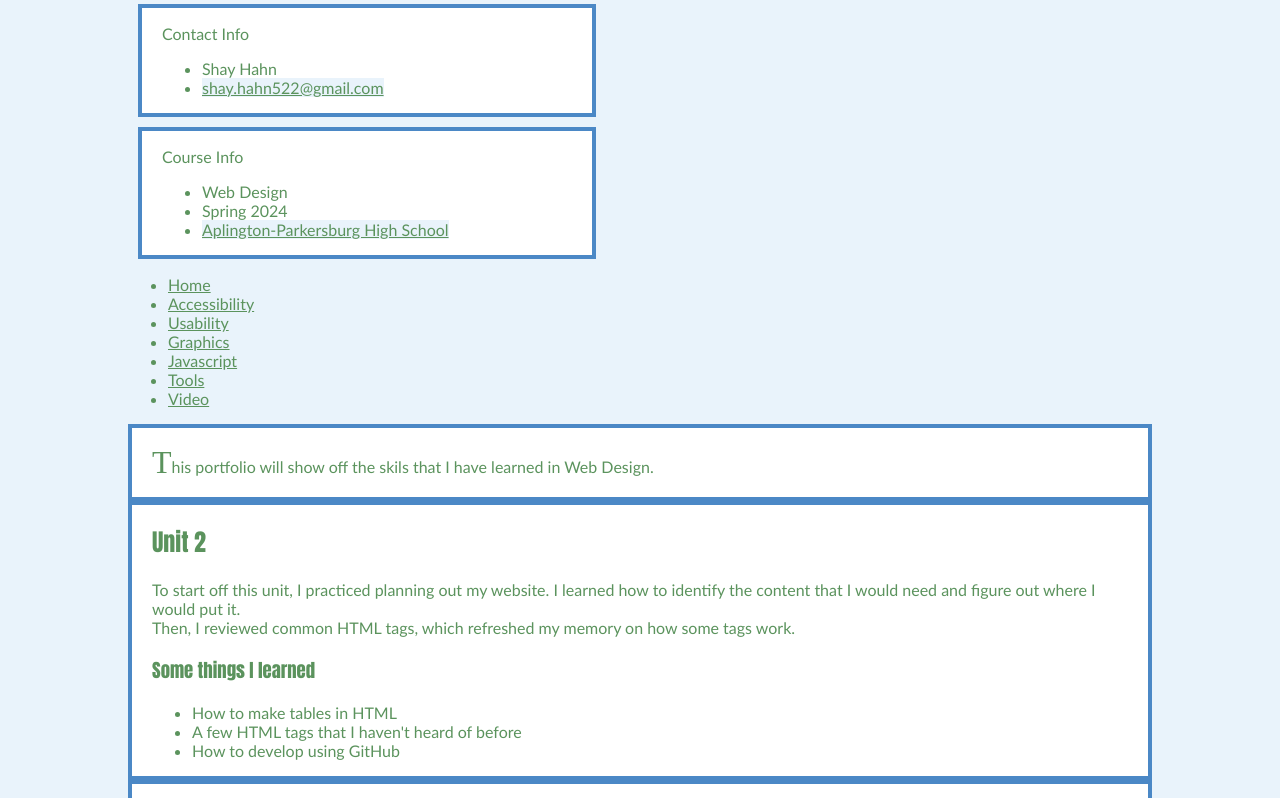
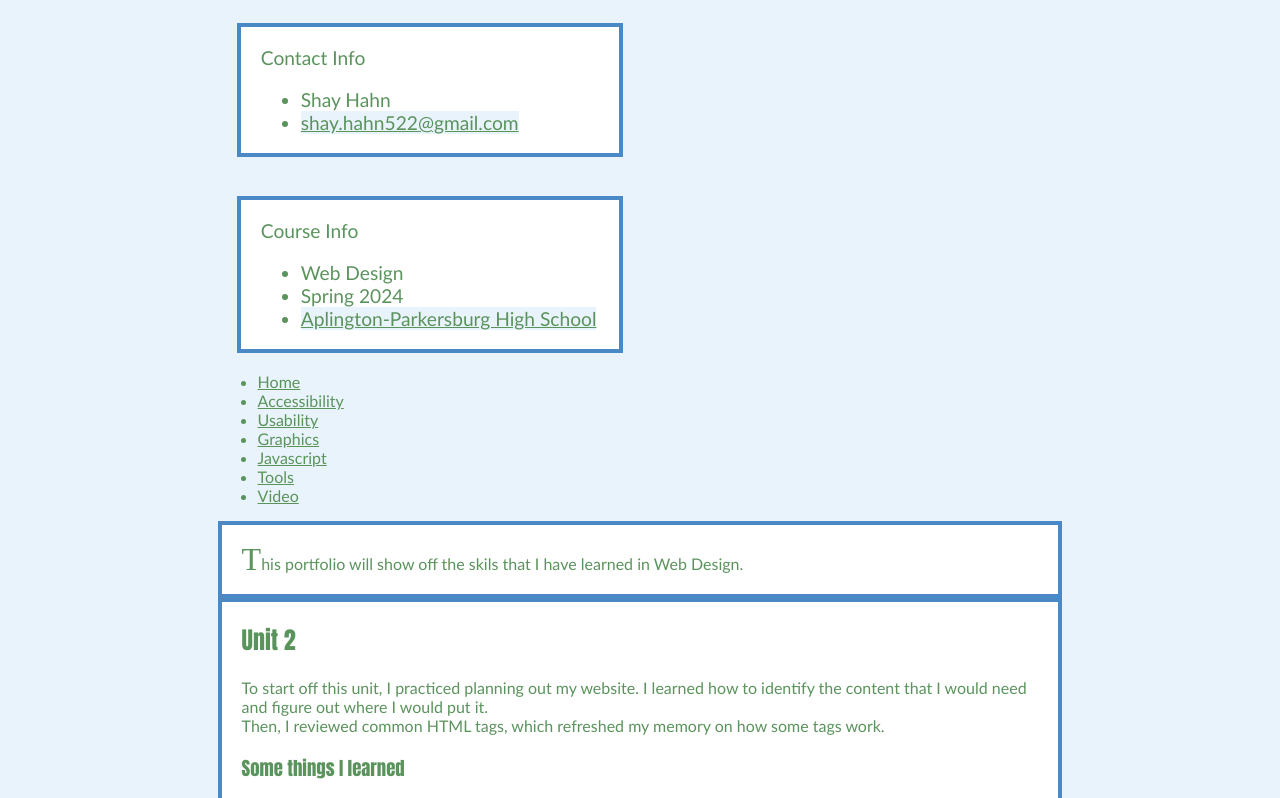
Before and after one commit to shay-06/portfolio-shay, a plain HTML site: page index.html in a window 1280 px wide. Shown: the part 78-876 px from the top of the page. Drawn offline with Linux system fonts and the light colour scheme.

Commit message:
positioned skipnav and added float property to info

```diff
--- a/styles/main.css
+++ b/styles/main.css
@@ -17,7 +17,7 @@ body {
     margin: 0 auto;
     background-color: rgb(233, 243, 251);
     min-width: 720px;
-    width:80%;
+    width:66%;
 }
 h1 {
     font-size: 1.8em;
@@ -57,17 +57,19 @@ th, td {
   padding: 1em;
 }
 
-#skipnav {
+div#skipnav {
     width: fit-content;
     position: absolute;
     top: 5px;
     left: 5px;
 }
 
-.info {
-    width: 40%;
-    margin: 10px;
-}
+div.info {
+  width: 40%;
+  font-size: 1.2em;
+  float: left;
+  margin:1em;
+  }
 
 #overview p {
     font-weight: bold;
@@ -103,3 +105,7 @@ p#overview:first-letter {
     font-size: 2em;
     font-family: 'American Typewriter', serif;
 }
+
+nav {
+clear: left;
+}
```
